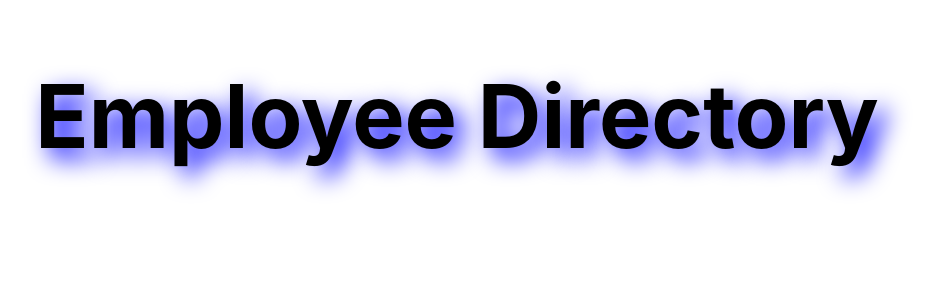
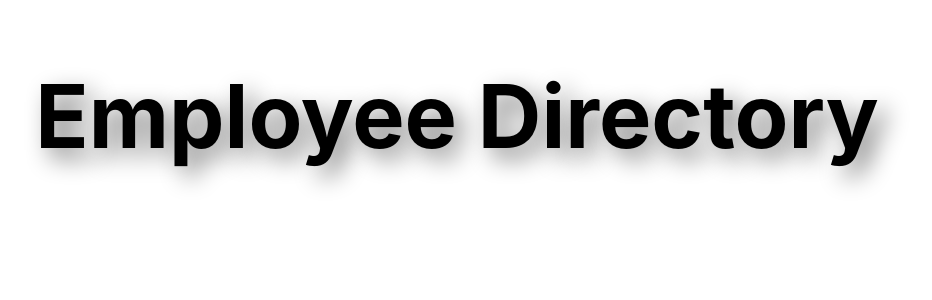
Before and after one commit to ttngu/19-Employee-Directory, a React (Create React App) app: page / in a window 1280 px wide. Shown: the top 300 px of the page, without its empty margins (183-1115 px from the left). Built offline with nearby package versions, Linux system fonts and the light colour scheme.

Commit message:
fixed text shadow

```diff
--- a/src/components/Header.js
+++ b/src/components/Header.js
@@ -4,7 +4,7 @@ const styles = {
     header: {
         backgroundColor: "white",
         color: "black",
-        textShadow: "10px 10px 25px blue"
+        textShadow: "10px 10px 25px grey"
     }
 };
 
```
Also changed, not shown: 1 other file (tests, documents, lock files or other folders).
